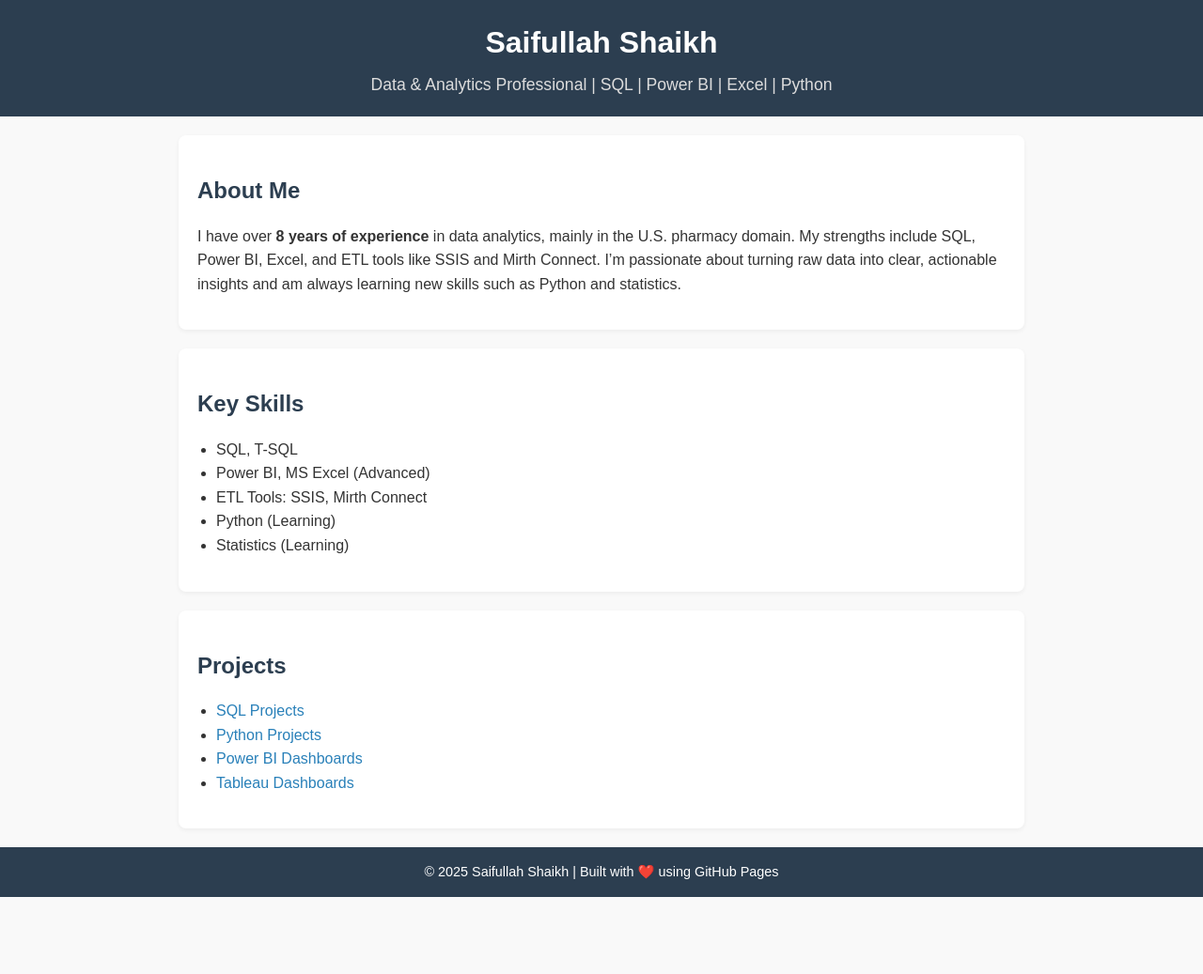
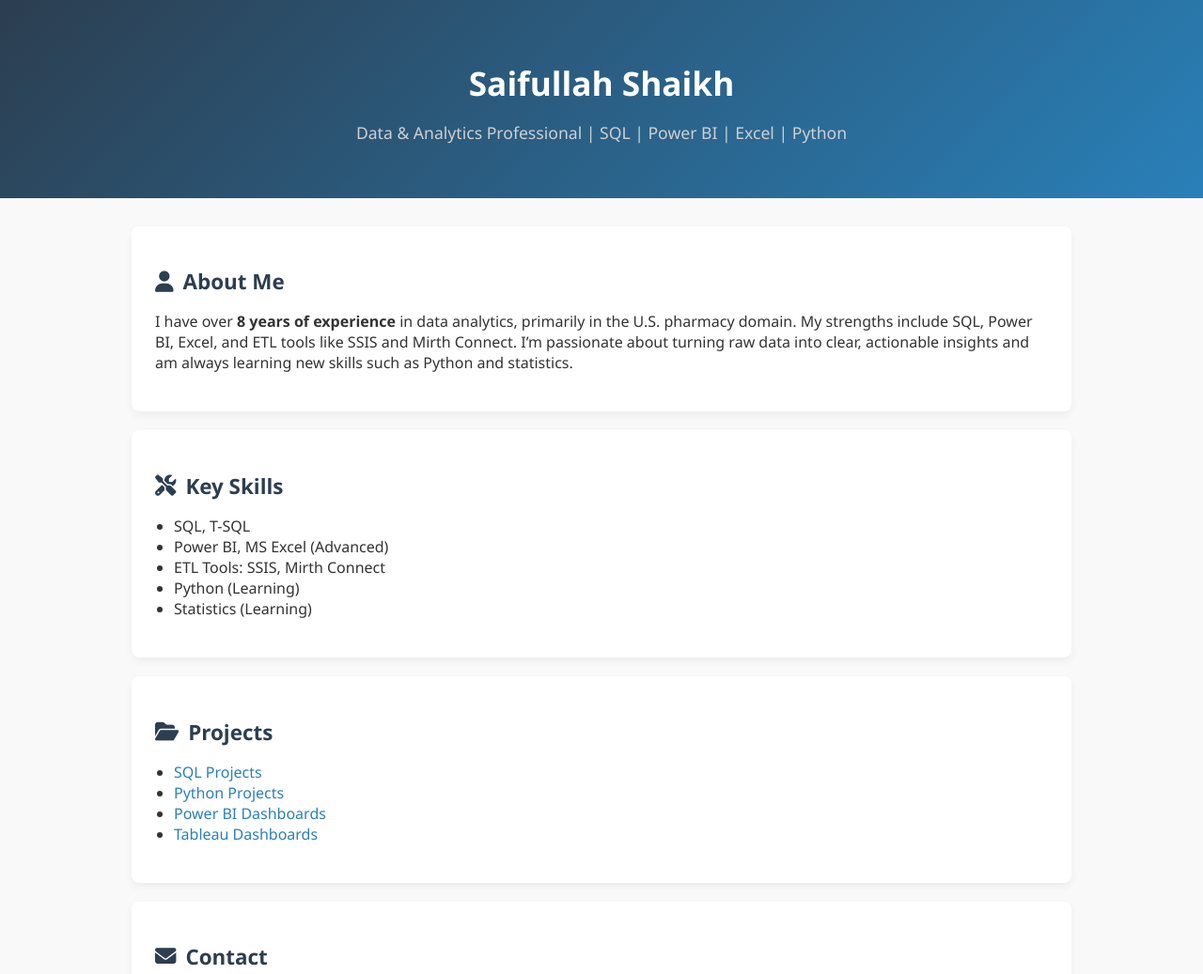
Before and after one commit to shaif1992/Data-Portfolio, a plain HTML site: page index.html in a window 1280 px wide. Shown: the top 1037 px of the page at 94% size. Before the commit the page ends 955 px from the top, so only its background shows below. Drawn offline with Linux system fonts and the light colour scheme.

Commit message:
Update index.html

```diff
--- a/index.html
+++ b/index.html
@@ -1,47 +1,50 @@
 <!DOCTYPE html>
 <html lang="en">
 <head>
-    <meta charset="UTF-8">
-    <meta name="viewport" content="width=device-width, initial-scale=1.0">
+    <meta charset="UTF-8" />
+    <meta name="viewport" content="width=device-width, initial-scale=1.0" />
     <title>Saifullah Shaikh - Data Portfolio</title>
+    <link rel="stylesheet" href="https://cdnjs.cloudflare.com/ajax/libs/font-awesome/6.5.0/css/all.min.css">
     <style>
         body {
-            font-family: Arial, sans-serif;
+            font-family: 'Segoe UI', Arial, sans-serif;
             margin: 0;
             background-color: #f9f9f9;
             color: #333;
-            line-height: 1.6;
         }
         header {
-            background: #2c3e50;
+            background: linear-gradient(135deg, #2c3e50, #2980b9);
             color: white;
-            padding: 20px 0;
+            padding: 40px 20px;
             text-align: center;
         }
         header h1 {
-            margin: 0;
-            font-size: 2rem;
+            font-size: 2.2rem;
+            margin-bottom: 10px;
         }
         header p {
-            margin: 5px 0 0;
             font-size: 1.1rem;
-            color: #ddd;
+            color: #d0d0d0;
         }
         main {
-            max-width: 900px;
-            margin: 20px auto;
+            max-width: 1000px;
+            margin: 30px auto;
             padding: 0 15px;
         }
         section {
             background: white;
-            padding: 20px;
+            padding: 25px;
             margin-bottom: 20px;
             border-radius: 8px;
-            box-shadow: 0 2px 5px rgba(0,0,0,0.05);
+            box-shadow: 0 4px 8px rgba(0,0,0,0.05);
         }
         h2 {
             color: #2c3e50;
-            margin-bottom: 10px;
+            margin-bottom: 15px;
+            display: flex;
+            align-items: center;
+            gap: 10px;
+            font-size: 1.4rem;
         }
         ul {
             padding-left: 20px;
@@ -61,6 +64,15 @@
             margin-top: 20px;
             font-size: 0.9rem;
         }
+        /* Responsive Design */
+        @media (max-width: 600px) {
+            header h1 {
+                font-size: 1.6rem;
+            }
+            section {
+                padding: 15px;
+            }
+        }
     </style>
 </head>
 <body>
@@ -68,11 +80,12 @@
         <h1>Saifullah Shaikh</h1>
         <p>Data & Analytics Professional | SQL | Power BI | Excel | Python</p>
     </header>
+
     <main>
         <section>
-            <h2>About Me</h2>
+            <h2><i class="fas fa-user"></i> About Me</h2>
             <p>
-                I have over <strong>8 years of experience</strong> in data analytics, mainly in the U.S. pharmacy domain.
+                I have over <strong>8 years of experience</strong> in data analytics, primarily in the U.S. pharmacy domain.
                 My strengths include SQL, Power BI, Excel, and ETL tools like SSIS and Mirth Connect.
                 I’m passionate about turning raw data into clear, actionable insights and am always learning new skills
                 such as Python and statistics.
@@ -80,7 +93,7 @@
         </section>
 
         <section>
-            <h2>Key Skills</h2>
+            <h2><i class="fas fa-tools"></i> Key Skills</h2>
             <ul>
                 <li>SQL, T-SQL</li>
                 <li>Power BI, MS Excel (Advanced)</li>
@@ -91,13 +104,22 @@
         </section>
 
         <section>
-            <h2>Projects</h2>
+            <h2><i class="fas fa-folder-open"></i> Projects</h2>
             <ul>
                 <li><a href="#">SQL Projects</a></li>
                 <li><a href="#">Python Projects</a></li>
                 <li><a href="#">Power BI Dashboards</a></li>
                 <li><a href="#">Tableau Dashboards</a></li>
             </ul>
+        </section>
+
+        <section>
+            <h2><i class="fas fa-envelope"></i> Contact</h2>
+            <p>
+                <i class="fas fa-envelope"></i> Email: <a href="mailto:saifshaikh@example.com">saifshaikh@example.com</a><br>
+                <i class="fab fa-linkedin"></i> LinkedIn: <a href="https://linkedin.com/in/saifshaikh" target="_blank">linkedin.com/in/saifshaikh</a><br>
+                <i class="fab fa-github"></i> GitHub: <a href="https://github.com/shaif1992" target="_blank">github.com/shaif1992</a>
+            </p>
         </section>
     </main>
 
```
